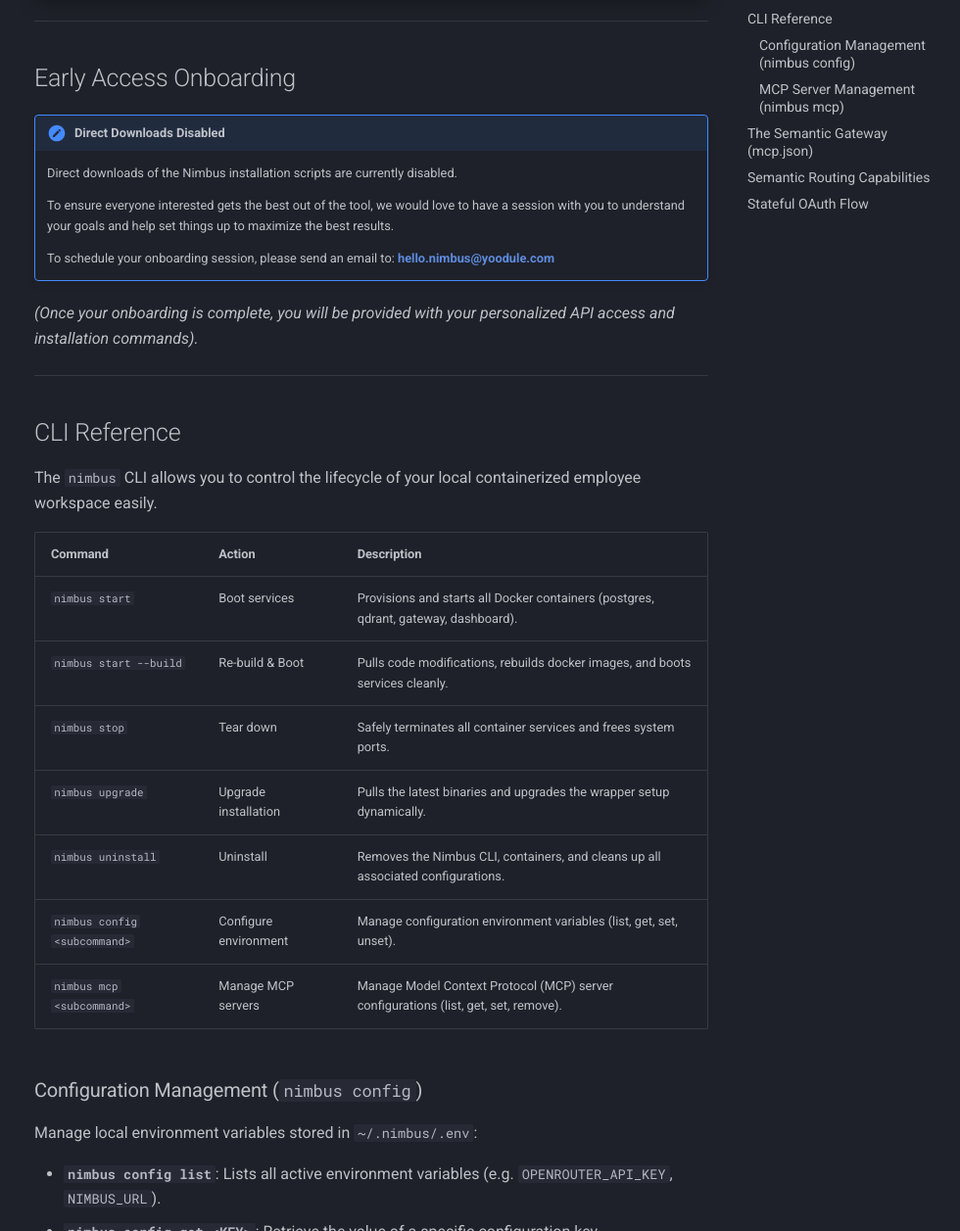
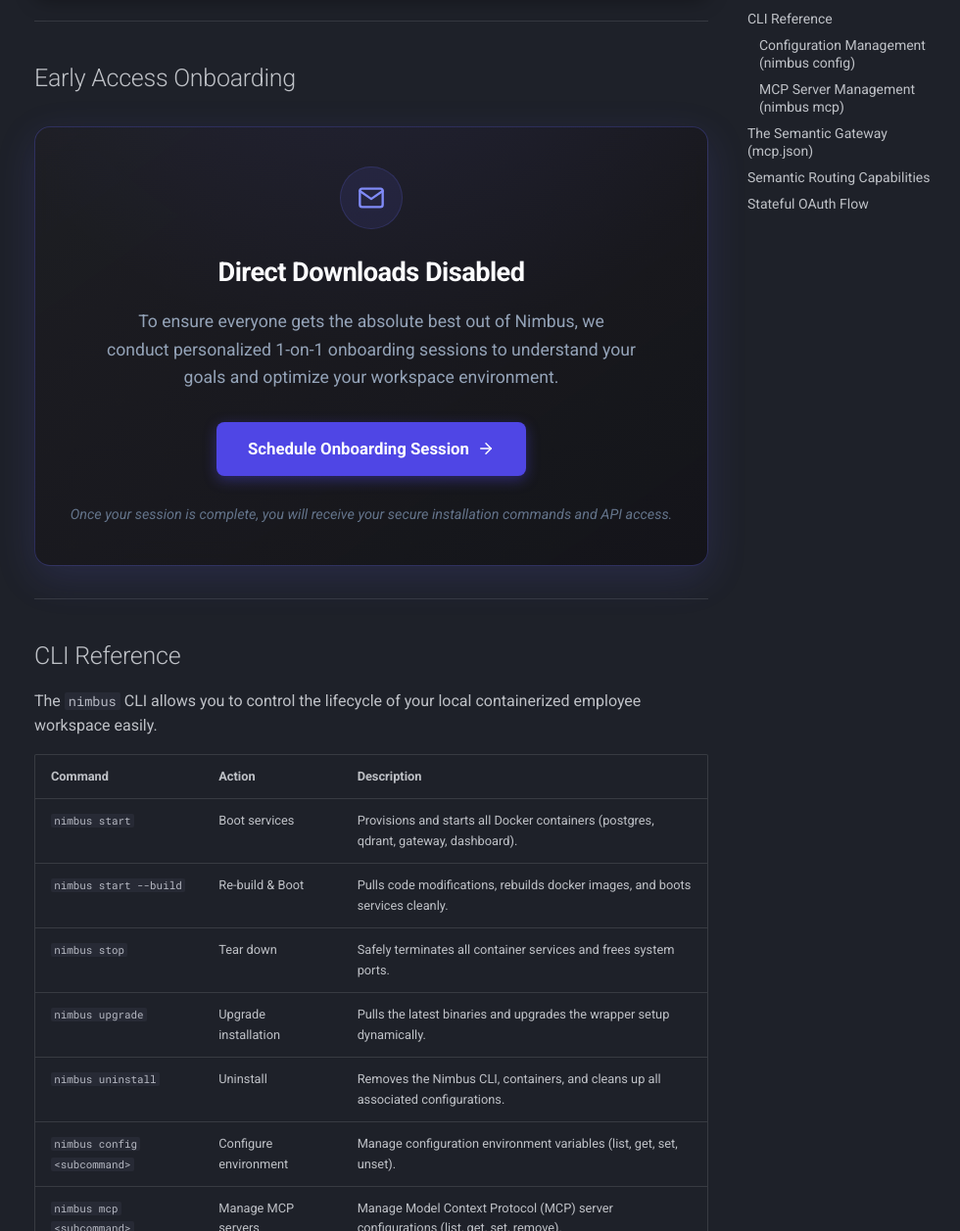
Before and after one commit to Yoodule/nimbus, an MkDocs documentation site: the page built from docs/index.md, in a window 1280 px wide and 1400 px high, scrolled down 745 px, cut to the strip 143-1400 px from the top of the window. Shown: the whole strip at 98% size, without its empty margins (261-1241 px from the left). Built offline with MkDocs 1.6.1 and Material for MkDocs 9.7.7, drawn with Linux system fonts in a browser that asks for light colours.

Commit message:
docs: upgrade onboarding notice to premium glassmorphic CTA

```diff
--- a/docs/index.md
+++ b/docs/index.md
@@ -21,14 +21,43 @@
 
 ## Early Access Onboarding
 
-!!! important "Direct Downloads Disabled"
-    Direct downloads of the Nimbus installation scripts are currently disabled.
+<div class="early-access-card" style="background: linear-gradient(145deg, rgba(30, 30, 35, 0.9) 0%, rgba(20, 20, 25, 0.95) 100%); border: 1px solid rgba(99, 102, 241, 0.3); border-radius: 16px; padding: 40px 32px; margin: 32px 0; box-shadow: 0 12px 40px rgba(99, 102, 241, 0.15); backdrop-filter: blur(12px); -webkit-backdrop-filter: blur(12px); text-align: center; position: relative; overflow: hidden;">
 
-    To ensure everyone interested gets the best out of the tool, we would love to have a session with you to understand your goals and help set things up to maximize the best results.
+  <div style="position: absolute; top: -50%; left: -50%; width: 200%; height: 200%; background: radial-gradient(circle at 50% 0%, rgba(99, 102, 241, 0.12) 0%, transparent 40%); pointer-events: none;"></div>
 
-    To schedule your onboarding session, please send an email to: **[hello.nimbus@yoodule.com](mailto:hello.nimbus@yoodule.com)**
+  <div style="display: inline-flex; align-items: center; justify-content: center; width: 64px; height: 64px; border-radius: 50%; background: rgba(99, 102, 241, 0.1); border: 1px solid rgba(99, 102, 241, 0.2); margin-bottom: 24px; color: #818cf8;">
+    <svg width="28" height="28" viewBox="0 0 24 24" fill="none" stroke="currentColor" stroke-width="2" stroke-linecap="round" stroke-linejoin="round">
+      <path d="M4 4h16c1.1 0 2 .9 2 2v12c0 1.1-.9 2-2 2H4c-1.1 0-2-.9-2-2V6c0-1.1.9-2 2-2z"></path>
+      <polyline points="22,6 12,13 2,6"></polyline>
+    </svg>
+  </div>
 
-*(Once your onboarding is complete, you will be provided with your personalized API access and installation commands).*
+  <h3 style="color: #ffffff; font-size: 1.7em; font-weight: 700; margin: 0 0 16px 0; letter-spacing: -0.02em;">Direct Downloads Disabled</h3>
+
+  <p style="color: #94a3b8; font-size: 1.1em; line-height: 1.6; margin: 0 auto 32px auto; max-width: 540px;">
+    To ensure everyone gets the absolute best out of Nimbus, we conduct personalized 1-on-1 onboarding sessions to understand your goals and optimize your workspace environment.
+  </p>
+
+  <a href="mailto:hello.nimbus@yoodule.com" style="display: inline-flex; align-items: center; gap: 8px; background: #4f46e5; color: #ffffff; text-decoration: none; font-weight: 600; padding: 14px 32px; border-radius: 8px; transition: all 0.2s cubic-bezier(0.4, 0, 0.2, 1); box-shadow: 0 4px 14px rgba(79, 70, 229, 0.4); font-size: 1.05em;">
+    Schedule Onboarding Session
+    <svg width="18" height="18" viewBox="0 0 24 24" fill="none" stroke="currentColor" stroke-width="2" stroke-linecap="round" stroke-linejoin="round"><line x1="5" y1="12" x2="19" y2="12"></line><polyline points="12 5 19 12 12 19"></polyline></svg>
+  </a>
+
+  <p style="color: #64748b; font-size: 0.9em; margin: 28px 0 0 0; font-style: italic;">
+    Once your session is complete, you will receive your secure installation commands and API access.
+  </p>
+</div>
+
+<style>
+.early-access-card a:hover {
+  background: #4338ca !important;
+  transform: translateY(-2px);
+  box-shadow: 0 8px 24px rgba(79, 70, 229, 0.5) !important;
+}
+.early-access-card a:active {
+  transform: scale(0.98);
+}
+</style>
 
 ---
 
```
